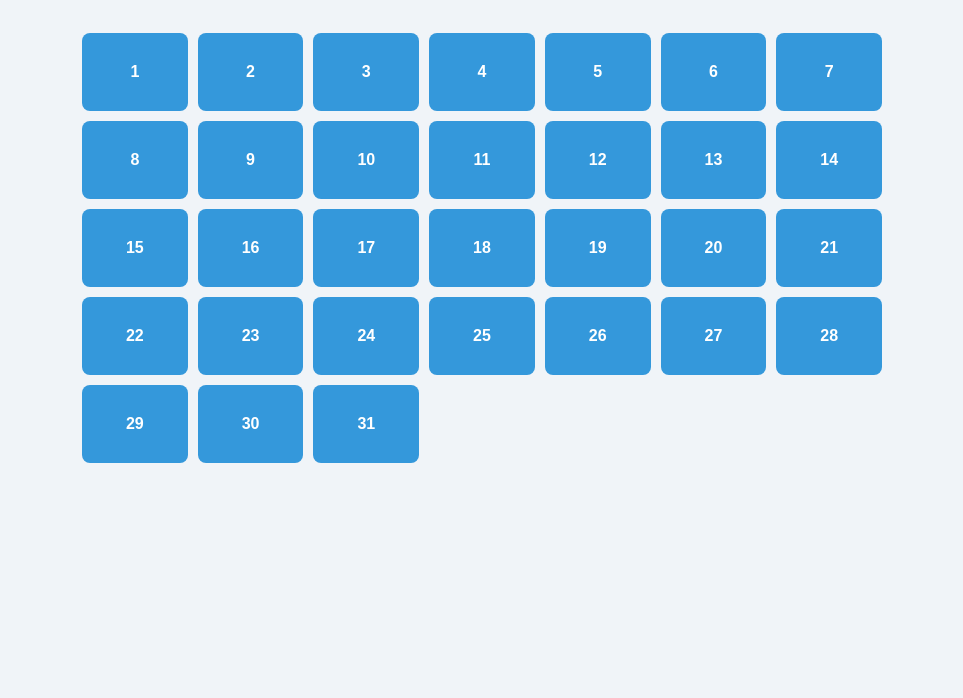
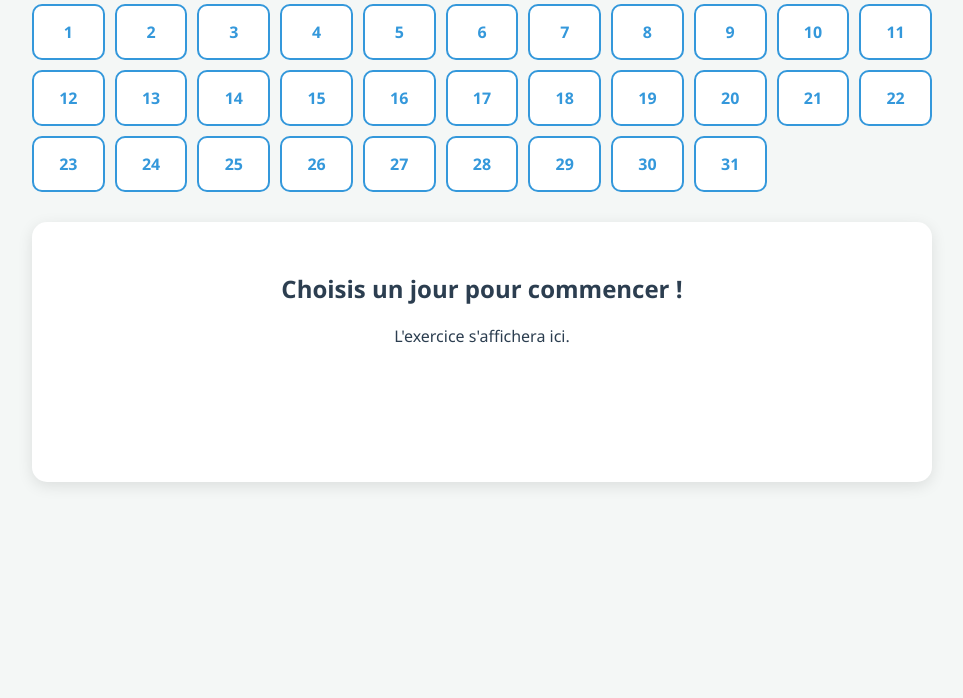
Before and after one commit to gianni-core/Projet-Calendrier-Pr-sentation, a plain HTML site: page index.html in a window 1280 px wide. Shown: the part 102-800 px from the top of the page, without its empty margins (158-1121 px from the left). Drawn offline with Linux system fonts and the light colour scheme.

Commit message:
Update index.html

```diff
--- a/index.html
+++ b/index.html
@@ -2,63 +2,123 @@
 <html lang="fr">
 <head>
     <meta charset="UTF-8">
-    <title>Calendrier de Janvier</title>
+    <meta name="viewport" content="width=device-width, initial-scale=1.0">
+    <title>Calendrier de Janvier - Défis Collège</title>
     <style>
-        body { font-family: sans-serif; text-align: center; background-color: #f0f4f8; }
+        :root {
+            --primary: #2c3e50;
+            --accent: #3498db;
+            --success: #27ae60;
+        }
+        body { font-family: 'Segoe UI', sans-serif; background: #f4f7f6; color: var(--primary); margin: 0; padding: 20px; }
+        .container { max-width: 900px; margin: auto; }
+
+        /* Grille du calendrier */
         .grid {
             display: grid;
-            grid-template-columns: repeat(auto-fill, minmax(100px, 1fr));
+            grid-template-columns: repeat(auto-fill, minmax(70px, 1fr));
             gap: 10px;
-            padding: 20px;
-            max-width: 800px;
-            margin: auto;
+            margin-bottom: 30px;
         }
-        .day {
-            background-color: #3498db;
-            color: white;
-            padding: 30px 10px;
-            border-radius: 8px;
-            cursor: pointer;
-            font-weight: bold;
-            transition: transform 0.2s;
+        .day-link {
+            background: white; border: 2px solid var(--accent); color: var(--accent);
+            padding: 15px; border-radius: 10px; text-decoration: none;
+            font-weight: bold; text-align: center; transition: 0.3s;
         }
-        .day:hover { background-color: #2980b9; transform: scale(1.05); }
+        .day-link:hover { background: var(--accent); color: white; }
+
+        /* Zone du défi */
+        #challenge-box {
+            background: white; padding: 30px; border-radius: 15px;
+            box-shadow: 0 4px 15px rgba(0,0,0,0.1); text-align: center;
+            min-height: 200px;
+        }
+        input { padding: 10px; border: 2px solid #ddd; border-radius: 5px; width: 60%; margin-top: 10px; }
+        button { padding: 10px 20px; background: var(--accent); color: white; border: none; border-radius: 5px; cursor: pointer; }
+        #feedback { margin-top: 15px; font-weight: bold; }
     </style>
 </head>
 <body>
 
-    <h1>❄️ Calendrier de l'Avent de Janvier ❄️</h1>
-    <p>Clique sur le jour pour voir ton défi !</p>
+<div class="container">
+    <h1>🎯 Calendrier des Défis de Janvier</h1>
 
-    <div class="grid" id="calendar">
+    <div class="grid" id="nav-grid"></div>
+
+    <div id="challenge-box">
+        <h2 id="title">Choisis un jour pour commencer !</h2>
+        <p id="question">L'exercice s'affichera ici.</p>
+        <div id="input-zone" style="display:none;">
+            <input type="text" id="user-answer" placeholder="Ta réponse ici...">
+            <button onclick="checkAnswer()">Vérifier</button>
+            <p id="feedback"></p>
         </div>
+    </div>
+</div>
 
-    <script>
-        const calendar = document.getElementById('calendar');
+<script>
+    // Configuration des jours
+    const data = {
+        1: { q: "Maths : Combien font $12 \times 12$ ?", a: "144", t: "Calcul Mental" },
+        2: { q: "Anglais : Traduis le mot 'Winter'.", a: "hiver", t: "Vocabulaire" },
+        3: { q: "Français : Quel est le participe passé du verbe 'Prendre' ?", a: "pris", t: "Grammaire" },
+        // Ajoute les autres jours ici...
+    };
 
-        // Liste de petits défis (tu peux les changer !)
-        const defis = [
-            "Maths : Calcule 15% de 80.",
-            "Français : Trouve 3 synonymes du mot 'Grand'.",
-            "Anglais : Comment dit-on 'J'ai faim' ?",
-            "Histoire : En quelle année a commencé la Révolution Française ?",
-            "Géo : Quelle est la capitale de l'Italie ?",
-            "Sciences : De quoi est composée une molécule d'eau ?",
-            // ... Ajoute tes 31 défis ici
-        ];
+    const grid = document.getElementById('nav-grid');
+    let currentDay = null;
 
-        for (let i = 1; i <= 31; i++) {
-            let div = document.createElement('div');
-            div.className = 'day';
-            div.innerHTML = i;
-            div.onclick = function() {
-                // On récupère le défi correspondant au jour (i-1 car la liste commence à 0)
-                let message = defis[i-1] || "Défi à venir !";
-                alert("Jour " + i + " : " + message);
-            };
-            calendar.appendChild(div);
+    // Création des boutons du calendrier
+    for (let i = 1; i <= 31; i++) {
+        let a = document.createElement('a');
+        a.href = "#jour" + i;
+        a.className = "day-link";
+        a.innerText = i;
+        a.onclick = () => loadChallenge(i);
+        grid.appendChild(a);
+    }
+
+    function loadChallenge(day) {
+        currentDay = day;
+        const challenge = data[day];
+        const box = document.getElementById('input-zone');
+        const feedback = document.getElementById('feedback');
+
+        if (challenge) {
+            document.getElementById('title').innerText = "Jour " + day + " : " + challenge.t;
+            document.getElementById('question').innerText = challenge.q;
+            box.style.display = "block";
+            document.getElementById('user-answer').value = "";
+            feedback.innerText = "";
+        } else {
+            document.getElementById('title').innerText = "Jour " + day;
+            document.getElementById('question').innerText = "Défi bientôt disponible !";
+            box.style.display = "none";
         }
-    </script>
+    }
+
+    function checkAnswer() {
+        const userVal = document.getElementById('user-answer').value.toLowerCase().trim();
+        const feedback = document.getElementById('feedback');
+
+        if (userVal === data[currentDay].a.toLowerCase()) {
+            feedback.innerText = "✅ Bravo ! C'est la bonne réponse.";
+            feedback.style.color = "green";
+        } else {
+            feedback.innerText = "❌ Réessaie encore !";
+            feedback.style.color = "red";
+        }
+    }
+
+    // Gestion de l'ancre au chargement de la page (ex: site.com/#jour1)
+    window.onload = () => {
+        const hash = window.location.hash;
+        if (hash.startsWith("#jour")) {
+            const day = hash.replace("#jour", "");
+            loadChallenge(day);
+        }
+    };
+</script>
 
 </body>
 </html>
```
